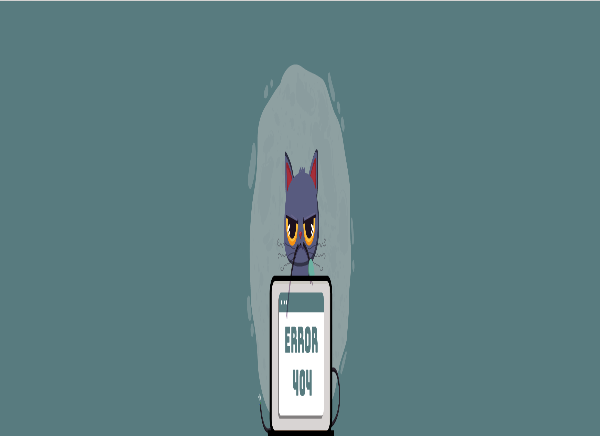
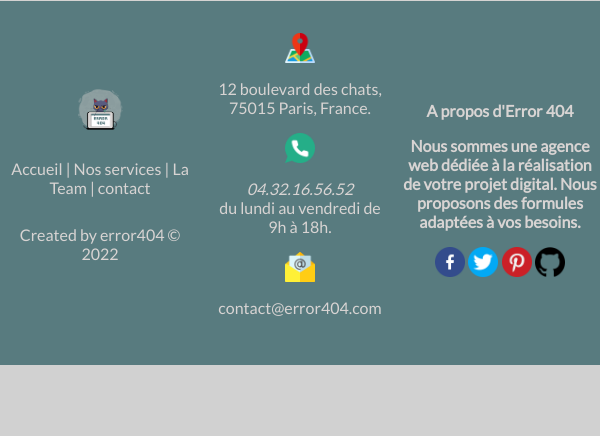
Before and after one commit to Disrupt3d/error-404--projet-html-css--team-Alpha, a plain HTML site: page contact.html in a window 600 px wide. Shown: the part 2187-2623 px from the top of the page. After the commit the page ends 2552 px from the top, so only its background shows below. Drawn offline with nearby package versions, Linux system fonts and the light colour scheme.

Commit message:
w3c corrections on footer

```diff
--- a/contact.html
+++ b/contact.html
@@ -120,7 +120,7 @@
 
         <div class="footer-left">
 
-            <span><img src="./asset/newlogo.png" alt="logo" width="750" height="500"></span>
+            <span><img src="./asset/newlogo.png" class="footer-logo" alt="logo" width="750" height="500"></span>
 
             <p class="footer-links">
                 <a href="index.html">Accueil</a>
--- a/css/style.css
+++ b/css/style.css
@@ -242,6 +242,7 @@ header {
 footer {
     position: relative;
     bottom: 0;
+    font-size: medium;
 }
 
 .footer-main {
@@ -349,33 +350,27 @@ footer a {
     height: 30px;
 }
 
+.footer-logo, .footer-left img {
+    width: 40% !important;
+    height: auto;
+}
+
 
 /**************************** RESPONSIVE *****************/
 @media screen and (min-width: 401px) and (max-width: 600px) {
-    footer {
-        flex-direction: column;
-        align-items: center;
-    }
-
     .footer-center,
     .footer-left,
     .footer-right {
         width: 80%;
+        display: flex;
+        flex-direction: column;
+        justify-content: center;
         align-items: center;
         margin: initial;
         padding: initial;
     }
 
     .footer {
-        display: flex;
-        flex-direction: column;
-        justify-content: center;
-        align-items: center;
-    }
-
-    .footer-left,
-    .footer-center,
-    .footer-right {
         display: flex;
         flex-direction: column;
         justify-content: center;
@@ -399,6 +394,10 @@ footer a {
         text-align: center;
     }
 
+    .footer-logo {
+        width: 30%;
+        height: auto;
+    }
 
 }
 
@@ -448,6 +447,11 @@ footer a {
         text-align: center;
     }
 
+    .footer-logo {
+        width: 30%;
+        height: auto;
+    }
+
 }
 
 @media screen and (min-width: 901px) {}
```
